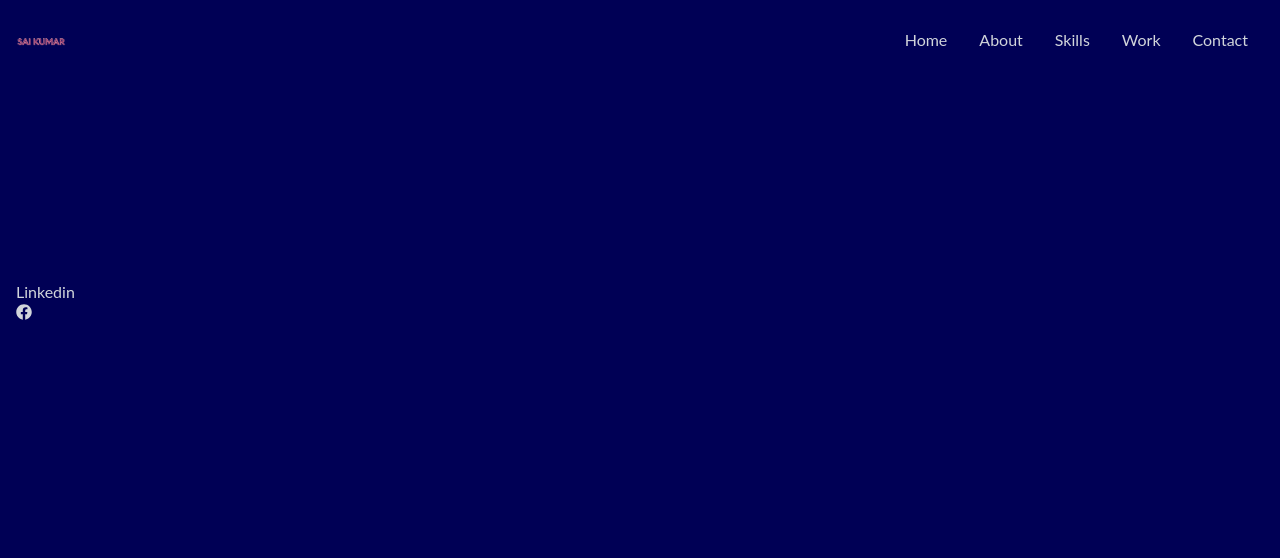
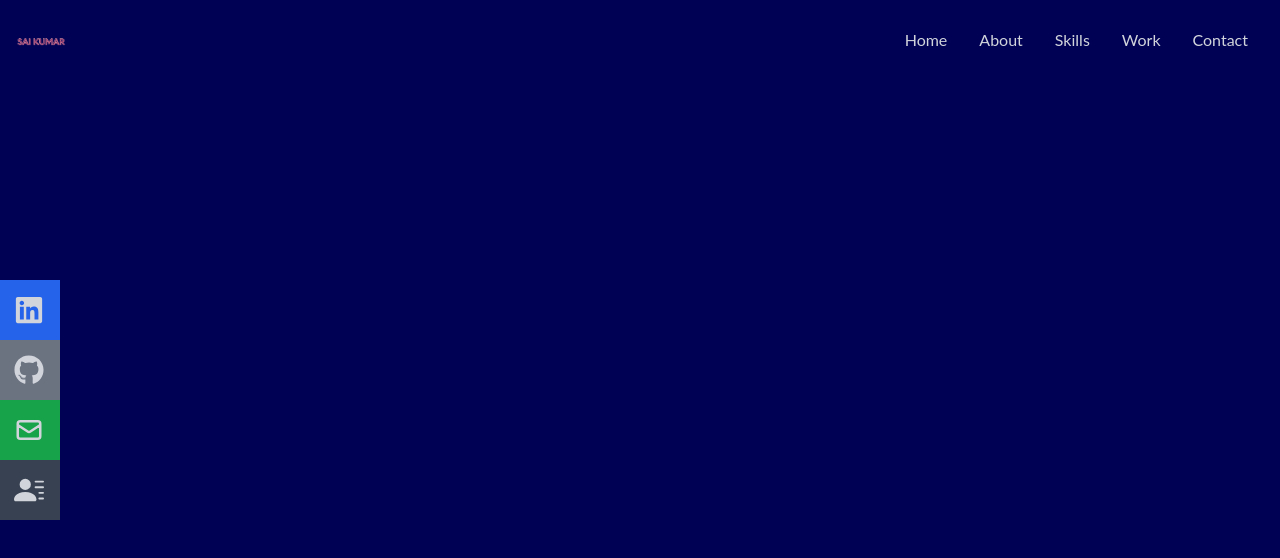
Before and after one commit to James-Lisenby/codys-react-portfolio, a React (Create React App) app: page / in a window 1280 px wide. Shown: the top 558 px of the page. Built offline with nearby package versions, Linux system fonts and the light colour scheme.

Commit message:
Styled and added more social icons. Slide on hover

```diff
--- a/src/components/navbar.jsx
+++ b/src/components/navbar.jsx
@@ -49,9 +49,28 @@ const handlClick = () => setNav(!nav)
         {/* Social Icons */}
         <div className='flex fixed flex-col top-[35%] left-0'>
     <ul>
-        <li>
-            <a href="/">
-            Linkedin <FaFacebook />
+        <li className='w-[160px] h-[60px] flex justify-between items-center ml-[-100px] hover:ml-[-10px] duration-300 bg-blue-600'>
+            <a className='flex justify-between items-center w-full text-gray-300'
+            href="/">
+            Linkedin <FaLinkedin size={30} />
+            </a>
+        </li>
+        <li className='w-[160px] h-[60px] flex justify-between items-center ml-[-100px] hover:ml-[-10px] duration-300 bg-gray-500'>
+            <a className='flex justify-between items-center w-full text-gray-300'
+            href="/">
+            GitHub <FaGithub size={30} />
+            </a>
+        </li>
+        <li className='w-[160px] h-[60px] flex justify-between items-center ml-[-100px] hover:ml-[-10px] duration-300 bg-green-600'>
+            <a className='flex justify-between items-center w-full text-gray-300'
+            href="/">
+            Email <HiOutlineMail size={30} />
+            </a>
+        </li>
+        <li className='w-[160px] h-[60px] flex justify-between items-center ml-[-100px] hover:ml-[-10px] duration-300 bg-gray-700'>
+            <a className='flex justify-between items-center w-full text-gray-300'
+            href="/">
+            Resume <BsFillPersonLinesFill size={30} />
             </a>
         </li>
     </ul>
```
